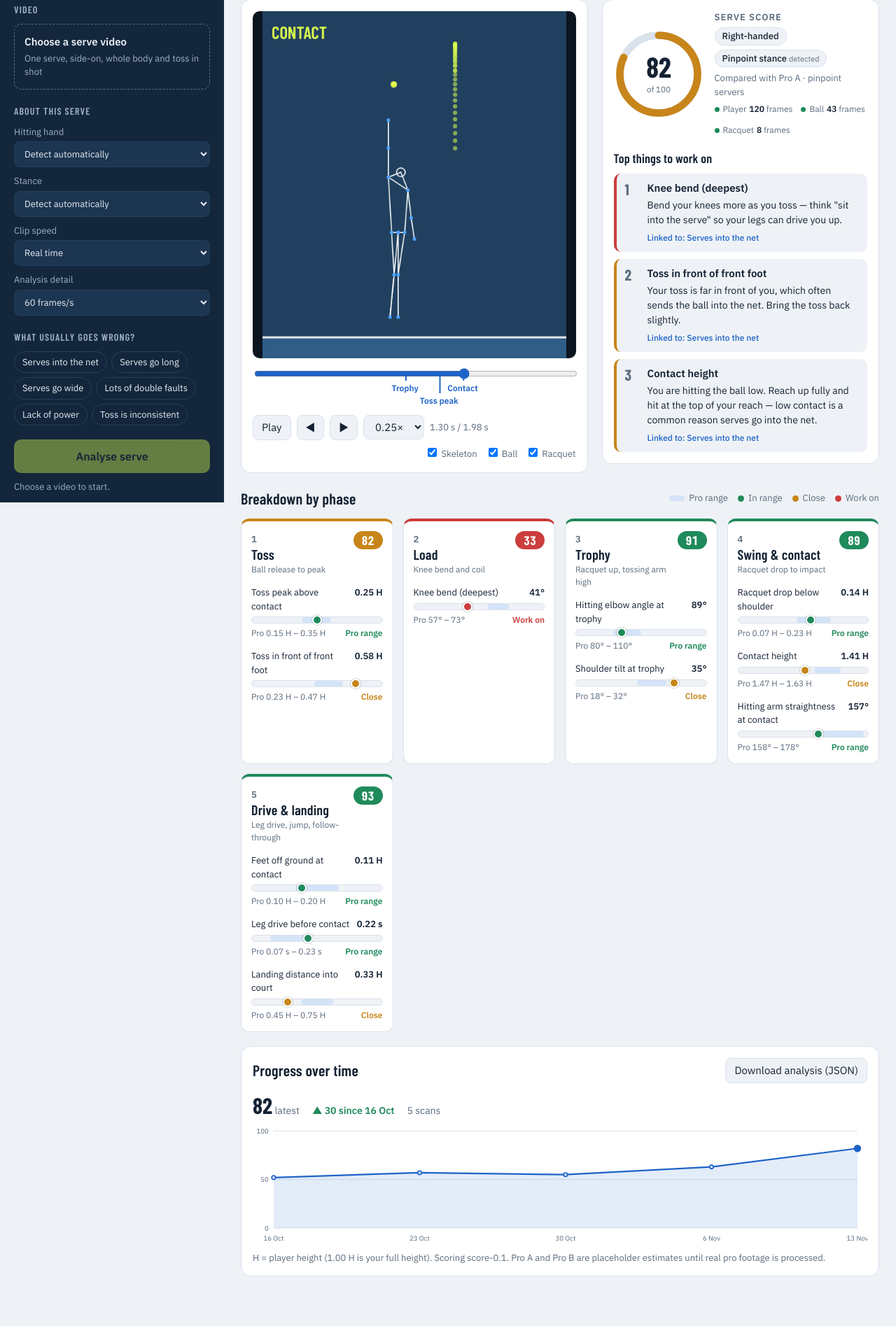
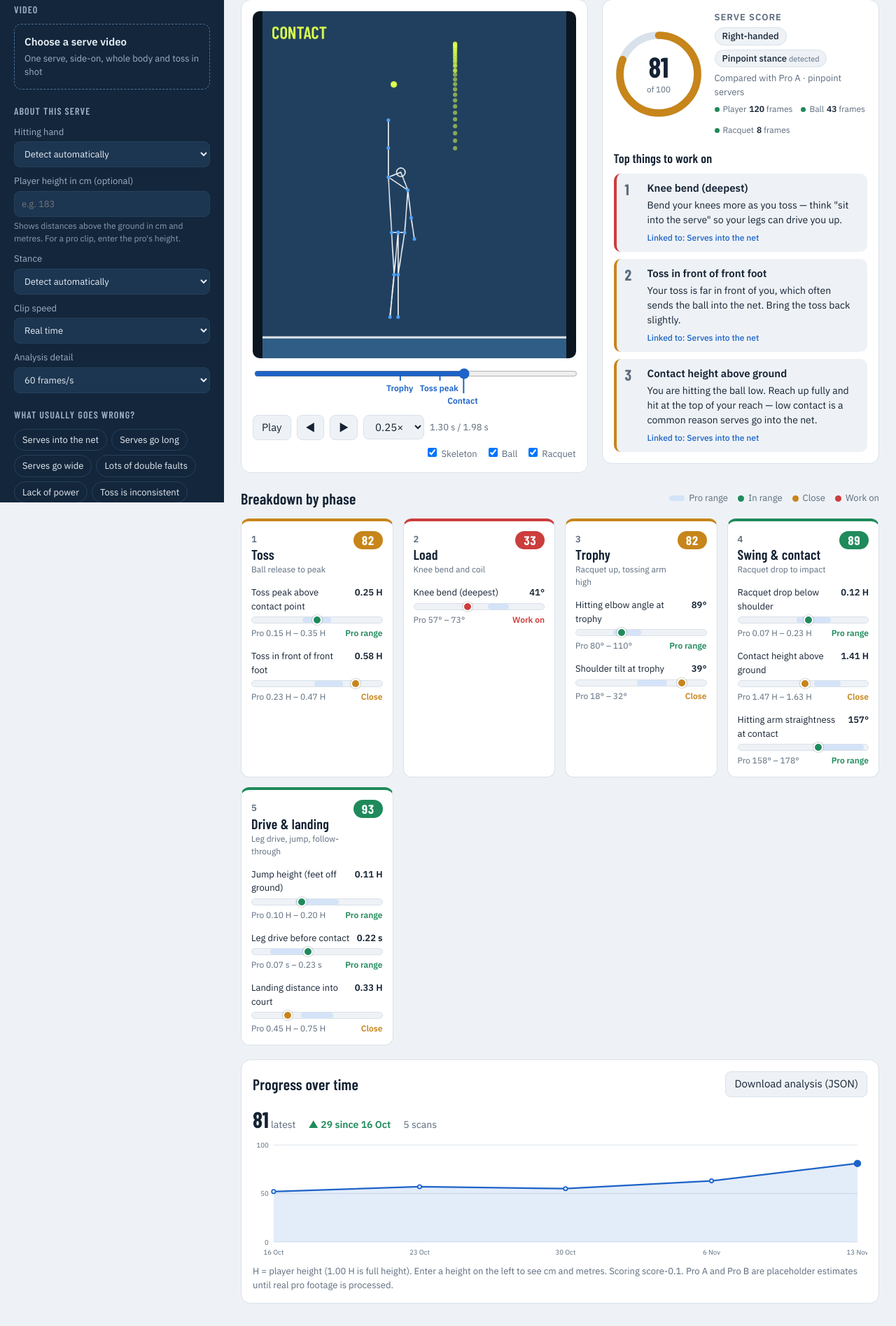
Before and after one commit to RGH4061/serve-coach, a plain HTML site: page index.html in a window 1280 px wide. Shown: the part 82-1977 px from the top of the page at 70% size. Before the commit the page ends 1938 px from the top, so only its background shows below. Drawn offline with nearby package versions, Linux system fonts and the light colour scheme.

Commit message:
Trophy = deepest knee bend with elbow up; real distances from player height
Trophy was the frame where the tossing arm was highest, which often lands
too early or late. It is now the deepest knee bend between the toss arm
passing shoulder height and contact, preferring frames where the hitting
elbow is near shoulder height. Jump now takes the peak foot lift within
0.15 s of contact. An optional player height (cm) shows distances above
the ground in cm and metres.

Co-Authored-By: Claude Opus 5.5 <noreply@anthropic.com>
Claude-Session: https://claude.ai/code/session_018MyFsDHBYJ9Q75GeXHWPvm

```diff
--- a/css/style.css
+++ b/css/style.css
@@ -63,6 +63,8 @@ button, select, input { font: inherit; }
 .drop-title { font-weight: 600; overflow-wrap: anywhere; }
 .drop-sub { font-size: 13px; color: var(--side-muted); }
 .field { display: flex; flex-direction: column; gap: 4px; font-size: 13px; color: var(--side-muted); }
+.sidebar input[type=number] { background: #1c3550; color: var(--side-ink); border: 1px solid var(--side-line); border-radius: 8px; padding: 8px 10px; }
+.field-note { font-size: 12px; color: var(--side-muted); opacity: 0.85; }
 .sidebar select { background: #1c3550; color: var(--side-ink); border: 1px solid var(--side-line); border-radius: 8px; padding: 8px 10px; }
 .issues { display: flex; flex-wrap: wrap; gap: 6px; }
 .issue { position: relative; }
--- a/index.html
+++ b/index.html
@@ -37,6 +37,10 @@
             <option value="right">Right-handed</option>
             <option value="left">Left-handed</option>
           </select>
+        </label>
+        <label class="field" for="heightCm">Player height in cm (optional)
+          <input type="number" id="heightCm" min="100" max="230" step="1" placeholder="e.g. 183" inputmode="numeric">
+          <span class="field-note">Shows distances above the ground in cm and metres. For a pro clip, enter the pro's height.</span>
         </label>
         <label class="field" for="stance">Stance
           <select id="stance">
--- a/js/analysis.js
+++ b/js/analysis.js
@@ -61,7 +61,7 @@ export const METRICS = {
   shoulderTilt:  { phase: 'trophy', scale: [-10, 50], label: 'Shoulder tilt at trophy', unit: '°', tol: 7, weight: 1.0,
                    low: 'Tilt your shoulders more at the trophy position — tossing shoulder up, hitting shoulder down — to help you hit up to the ball.',
                    high: 'Your shoulders are tilting a lot; this can pull the toss behind you. Aim for a slightly flatter tilt.' },
-  tossHeight:    { phase: 'toss', scale: [-0.2, 0.7], label: 'Toss peak above contact', unit: 'H', tol: 0.1, weight: 1.0,
+  tossHeight:    { phase: 'toss', scale: [-0.2, 0.7], label: 'Toss peak above contact point', unit: 'H', tol: 0.1, weight: 1.0,
                    low: 'Your toss is low, so you are rushing. Toss a little higher so the ball peaks just above where you hit it.',
                    high: 'Your toss is going quite high, so the ball is falling fast at contact. Toss a bit lower for better timing.' },
   tossPlacement: { phase: 'toss', scale: [-0.3, 0.8], label: 'Toss in front of front foot', unit: 'H', tol: 0.12, weight: 1.3,
@@ -70,13 +70,13 @@ export const METRICS = {
   racquetDrop:   { phase: 'contact', scale: [-0.2, 0.4], label: 'Racquet drop below shoulder', unit: 'H', tol: 0.08, weight: 0.8,
                    low: 'The racquet is not dropping far down your back. Relax your arm so the racquet falls lower before swinging up.',
                    high: 'Your racquet drop is very deep; that is not usually a problem, but check it is not slowing your swing.' },
-  contactHeight: { phase: 'contact', scale: [1.0, 1.8], label: 'Contact height', unit: 'H', tol: 0.08, weight: 1.3,
+  contactHeight: { phase: 'contact', scale: [1.0, 1.8], label: 'Contact height above ground', unit: 'H', tol: 0.08, weight: 1.3,
                    low: 'You are hitting the ball low. Reach up fully and hit at the top of your reach — low contact is a common reason serves go into the net.',
                    high: 'Your contact point is very high — great reach. Make sure you are not waiting for the ball to drop.' },
   armExtension:  { phase: 'contact', scale: [120, 180], label: 'Hitting arm straightness at contact', unit: '°', tol: 10, weight: 1.0,
                    low: 'Your arm is bent at contact. Hit up with a straight arm at full stretch.',
                    high: 'Good full extension at contact.' },
-  jump:          { phase: 'finish', scale: [0, 0.3], label: 'Feet off ground at contact', unit: 'H', tol: 0.05, weight: 0.7,
+  jump:          { phase: 'finish', scale: [0, 0.3], label: 'Jump height (feet off ground)', unit: 'H', tol: 0.05, weight: 0.7,
                    low: 'You are staying on the ground. Let your leg drive lift you up into the ball.',
                    high: 'Big jump — make sure you stay balanced and land well.' },
   legDriveLead:  { phase: 'finish', scale: [0, 0.5], label: 'Leg drive before contact', unit: 's', tol: 0.08, weight: 1.0,
@@ -146,9 +146,24 @@ export function analyseServe(rawFrames, options = {}) {
   }
   const contact = frames[contactIdx];
 
-  // 4. Trophy position = when the tossing arm is highest, before contact.
-  let trophyIdx = 0;
-  for (let i = 0; i < contactIdx; i++) if (P(frames[i], S.tW).y < P(frames[trophyIdx], S.tW).y) trophyIdx = i;
+  // 4. Trophy position. Coaches and sports scientists usually take this as the moment of
+  //    deepest knee bend, with the tossing arm up and the hitting elbow raised to about
+  //    shoulder height. We look between the toss arm passing shoulder height and contact.
+  const kneeBend = (f) => ((180 - angleAt(P(f, J.lHip), P(f, J.lKnee), P(f, J.lAnkle))) +
+                           (180 - angleAt(P(f, J.rHip), P(f, J.rKnee), P(f, J.rAnkle)))) / 2;
+  let tossUpIdx = 0;
+  while (tossUpIdx < contactIdx && P(frames[tossUpIdx], S.tW).y > P(frames[tossUpIdx], S.tS).y) tossUpIdx++;
+  if (tossUpIdx >= contactIdx) tossUpIdx = 0;
+  const elbowUp = (f) => P(f, S.hE).y < P(f, S.hS).y + 0.1 * H;
+  let trophyIdx = -1;
+  for (const needElbow of [true, false]) {
+    for (let i = tossUpIdx; i < contactIdx; i++) {
+      if (needElbow && !elbowUp(frames[i])) continue;
+      if (trophyIdx < 0 || kneeBend(frames[i]) > kneeBend(frames[trophyIdx])) trophyIdx = i;
+    }
+    if (trophyIdx >= 0) break;
+  }
+  if (trophyIdx < 0) trophyIdx = Math.max(0, contactIdx - 1);
   const trophy = frames[trophyIdx];
 
   // 5. Which way is the court? The player moves towards it during the serve.
@@ -185,7 +200,10 @@ export function analyseServe(rawFrames, options = {}) {
     : (groundY - P(contact, S.hW).y) / H + 0.25; // wrist is roughly 0.25 H below the ball at contact
   m.contactSource = contactPoint ? 'ball' : 'wrist estimate';
   m.armExtension = angleAt(P(contact, S.hS), P(contact, S.hE), P(contact, S.hW));
-  m.jump = Math.max(0, (groundY - Math.max(P(contact, J.lAnkle).y, P(contact, J.rAnkle).y)) / H);
+  // Jump: highest the lower foot gets off the ground, around contact (±0.15 s of real time)
+  const win = 0.15 * timeScale;
+  m.jump = Math.max(0, ...frames.filter((f) => Math.abs(f.t - contact.t) <= win)
+    .map((f) => (groundY - Math.max(P(f, J.lAnkle).y, P(f, J.rAnkle).y)) / H));
 
   // Toss: highest ball position above the head before contact
   const headY = (f) => P(f, J.nose).y;
@@ -229,6 +247,7 @@ export function analyseServe(rawFrames, options = {}) {
     version: 'analysis-0.1',
     hand, stance, detectedStance, dir,
     playerHeightPx: H,
+    playerHeightCm: options.heightCm || null,
     keyFrames: { trophy: trophy.t, contact: contact.t, tossPeak: peak ? peak.f.t : null },
     framesWithPlayer: n,
     framesWithBall: frames.filter((f) => f.ball).length,
--- a/js/app.js
+++ b/js/app.js
@@ -15,6 +15,7 @@ const wctx = work.getContext('2d', { willReadFrequently: true });
 
 let refs = null;        // professional reference numbers (data/pros.json)
 let lastResult = null;  // the latest real analysis
+let shown = null;       // whichever result is on screen (example or real)
 const isPreview = Boolean(window.__PREVIEW);
 
 const viewer = createViewer({
@@ -30,6 +31,21 @@ for (const [key, issue] of Object.entries(ISSUES)) {
   label.innerHTML = `<input type="checkbox" id="issue-${key}" value="${key}"><span>${issue.label}</span>`;
   $('issues').appendChild(label);
 }
+// Player height: optional, remembered in this browser, used to show real distances.
+const heightCm = () => {
+  const v = Number($('heightCm').value);
+  return v >= 100 && v <= 230 ? v : null;
+};
+try { $('heightCm').value = localStorage.getItem('playerHeightCm') || ''; } catch { /* ignore */ }
+$('heightCm').addEventListener('input', () => {
+  try { localStorage.setItem('playerHeightCm', $('heightCm').value); } catch { /* ignore */ }
+  if (shown) {
+    shown.playerHeightCm = heightCm();
+    renderPhases($('phases'), shown.comparison, heightCm());
+  }
+  setRefNote();
+});
+
 const ticked = () => [...document.querySelectorAll('#issues input:checked')].map((i) => i.value);
 
 // ---------- example dashboard (shown until a real video is analysed) ----------
@@ -42,8 +58,9 @@ function showExample() {
   Object.assign(r.metrics, { kneeFlex: 41, contactHeight: 1.41, tossPlacement: 0.58, armExtension: 157, landing: 0.33 });
   r.comparison = compareToPros(r, refs);
   r.feedback = buildFeedback(r.comparison, ['net']);
+  shown = r;
   renderSummary($('summary'), r);
-  renderPhases($('phases'), r.comparison);
+  renderPhases($('phases'), r.comparison, heightCm());
   const weeks = [52, 57, 55, 63, r.comparison.overall];
   renderHistory($('history'), weeks.map((overall, i) => ({ overall, date: Date.now() - (weeks.length - 1 - i) * 7 * 864e5 })));
   viewer.set({ mode: 'example', frames, keyFrames: r.keyFrames, width: 560, height: 640, duration: frames[frames.length - 1].t, step: 1 / FPS });
@@ -52,7 +69,7 @@ function showExample() {
 
 function setRefNote() {
   const placeholder = refs.pros.some((p) => p.source === 'placeholder');
-  $('refNote').textContent = 'H = player height (1.00 H is your full height). Scoring score-0.1.' +
+  $('refNote').textContent = (heightCm() ? `Distances use a player height of ${heightCm()} cm.` : 'H = player height (1.00 H is full height). Enter a height on the left to see cm and metres.') + ' Scoring score-0.1.' +
     (placeholder ? ' Pro A and Pro B are placeholder estimates until real pro footage is processed.' : '');
 }
 
@@ -88,14 +105,14 @@ $('analyse').addEventListener('click', async () => {
     const det = await getDetectors();
     await det.loadModels(setStatus);
     const frames = await processVideo(det);
-    const r = analyseServe(frames, { hand: $('hand').value, stance: $('stance').value, timeScale: Number($('timeScale').value) });
+    const r = analyseServe(frames, { hand: $('hand').value, stance: $('stance').value, timeScale: Number($('timeScale').value), heightCm: heightCm() });
     r.issues = ticked();
     r.comparison = compareToPros(r, refs);
     r.feedback = buildFeedback(r.comparison, r.issues);
     r.date = new Date().toISOString();
-    lastResult = r;
+    lastResult = shown = r;
     renderSummary($('summary'), r);
-    renderPhases($('phases'), r.comparison);
+    renderPhases($('phases'), r.comparison, heightCm());
     saveHistory(r);
     viewer.set({ mode: 'live', frames, keyFrames: r.keyFrames, width: work.width, height: work.height, duration: video.duration, step: 1 / Number($('rate').value) });
     $('banner').classList.add('hidden');
--- a/js/dashboard.js
+++ b/js/dashboard.js
@@ -4,10 +4,16 @@
 
 import { METRICS, PHASES } from './analysis.js';
 
-export function fmt(value, unit) {
+// Formats a measurement. Distances are stored in player heights (H); if we know the player's
+// real height, show them in centimetres or metres instead.
+export function fmt(value, unit, heightCm) {
   if (value === null || value === undefined || !Number.isFinite(value)) return '–';
   if (unit === '°') return `${value.toFixed(0)}°`;
   if (unit === 's') return `${value.toFixed(2)} s`;
+  if (heightCm) {
+    const cm = value * heightCm;
+    return Math.abs(cm) >= 100 ? `${(cm / 100).toFixed(2)} m` : `${Math.round(cm)} cm`;
+  }
   return `${value.toFixed(2)} H`;
 }
 
@@ -59,7 +65,7 @@ export function renderSummary(el, r) {
 }
 
 // ---------- phase cards with gauges ----------
-function gauge(row) {
+function gauge(row, hc) {
   const [min, max] = row.def.scale;
   const pct = (v) => Math.max(0, Math.min(100, ((v - min) / (max - min)) * 100));
   if (row.status === 'missing') {
@@ -67,13 +73,13 @@ function gauge(row) {
   }
   const left = pct(row.lo), right = pct(row.hi);
   return `
-    <div class="gauge" role="img" aria-label="${esc(row.def.label)}: you ${fmt(row.value, row.def.unit)}, pro range ${fmt(row.lo, row.def.unit)} to ${fmt(row.hi, row.def.unit)}">
+    <div class="gauge" role="img" aria-label="${esc(row.def.label)}: you ${fmt(row.value, row.def.unit, hc)}, pro range ${fmt(row.lo, row.def.unit, hc)} to ${fmt(row.hi, row.def.unit, hc)}">
       <div class="band" style="left:${left}%;width:${Math.max(1, right - left)}%"></div>
       <div class="marker ${statusOf(row.score)}" style="left:${pct(row.value)}%"></div>
     </div>`;
 }
 
-export function renderPhases(el, comparison) {
+export function renderPhases(el, comparison, heightCm) {
   const byPhase = {};
   for (const row of comparison.rows) (byPhase[row.def.phase] ||= []).push(row);
   el.innerHTML = Object.entries(PHASES).map(([key, phase], i) => {
@@ -94,10 +100,10 @@ export function renderPhases(el, comparison) {
         </header>
         ${rows.map((row) => `
           <div class="metric">
-            <div class="metric-head"><span>${esc(row.def.label)}</span><b>${fmt(row.value, row.def.unit)}</b></div>
-            ${gauge(row)}
+            <div class="metric-head"><span>${esc(row.def.label)}</span><b>${fmt(row.value, row.def.unit, heightCm)}</b></div>
+            ${gauge(row, heightCm)}
             <div class="metric-foot">
-              <span>${row.status === 'missing' ? '' : `Pro ${fmt(row.lo, row.def.unit)} – ${fmt(row.hi, row.def.unit)}`}</span>
+              <span>${row.status === 'missing' ? '' : `Pro ${fmt(row.lo, row.def.unit, heightCm)} – ${fmt(row.hi, row.def.unit, heightCm)}`}</span>
               <span class="word ${statusOf(row.score)}">${STATUS_WORD[statusOf(row.score)]}</span>
             </div>
           </div>`).join('')}
```
